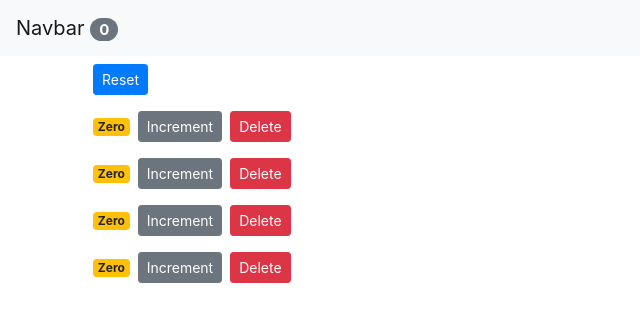
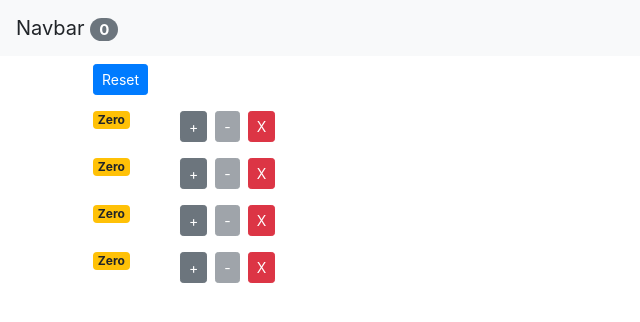
Before and after one commit to kevin-d-mcewan/React-count-app, a React (Create React App) app: page / in a window 1280 px wide. Shown: the top 322 px of the page, without its empty margins (0-640 px from the left). Built offline with nearby package versions, Linux system fonts and the light colour scheme.

Commit message:
added decrement button and changed NavBar to a Stateless Functional Component

```diff
--- a/src/App.js
+++ b/src/App.js
@@ -18,6 +18,14 @@
     const index = counters.indexOf(counter);
     counters[index] = { ...counter };
     counters[index].value++;
+    this.setState({ counters });
+  };
+
+  handleDecrement = (counter) => {
+    const counters = [...this.state.counters];
+    const index = counters.indexOf(counter);
+    counters[index] = { ...counter };
+    counters[index].value--;
     this.setState({ counters });
   };
 
@@ -49,6 +57,7 @@
             counters={this.state.counters}
             onReset={this.handleReset}
             onIncrement={this.handleIncrement}
+            onDecrement={this.handleDecrement}
             onDelete={this.handleDelete}
           />
         </main>
--- a/src/components/counter.jsx
+++ b/src/components/counter.jsx
@@ -3,25 +3,39 @@
 class Counter extends Component {
   render() {
     return (
-      <div>
+      <div className="row">
+        <div className="col-1">
           <span className={this.getBadgeClasses()}>{this.formatCount()}</span>
+        </div>
+        <div className="col">
+          {/* Increment Button */}
           <button
             onClick={() => this.props.onIncrement(this.props.counter)}
             className="btn btn-secondary btn-sm"
           >
-          Increment
+            +
+          </button>
+          {/* Decrement Button */}
+          <button
+            onClick={() => this.props.onDecrement(this.props.counter)}
+            className="btn btn-secondary btn-sm m-2"
+            disabled={this.props.counter.value === 0 ? "disabled" : ""}
+          >
+            -
           </button>
           <button
             onClick={() => this.props.onDelete(this.props.counter.id)}
-          className="btn btn-danger btn-sm m-2"
+            className="btn btn-danger btn-sm"
           >
-          Delete
+            X
           </button>
+        </div>
       </div>
     );
   }
 
   getBadgeClasses() {
+    // In classes we have 'badge- ' bc it is letting warning or primary attach to that part of badge
     let classes = "badge m-2 badge-";
     classes += this.props.counter.value === 0 ? "warning" : "primary";
     return classes;
--- a/src/components/counters.jsx
+++ b/src/components/counters.jsx
@@ -16,6 +16,7 @@
             key={counter.id}
             onDelete={this.props.onDelete}
             onIncrement={this.props.onIncrement}
+            onDecrement={this.props.onDecrement}
             counter={counter}
           />
         ))}
--- a/src/components/navbar.jsx
+++ b/src/components/navbar.jsx
@@ -1,18 +1,17 @@
-import React, { Component } from "react";
+import React from "react";
 
-class NavBar extends Component {
-  render() {
+// Stateless Functional Component
+const NavBar = (props) => {
   return (
     <nav className="navbar navbar-light bg-light">
-        <a className="navbar-brand" href="#">
+      <a className="navbar-brand">
         Navbar{" "}
         <span className="badge badge-pill badge-secondary">
-            {this.props.totalCounters}
+          {props.totalCounters}
         </span>
       </a>
     </nav>
   );
-  }
-}
+};
 
 export default NavBar;
```
Lines whose indentation alone changed are shown as unchanged.
